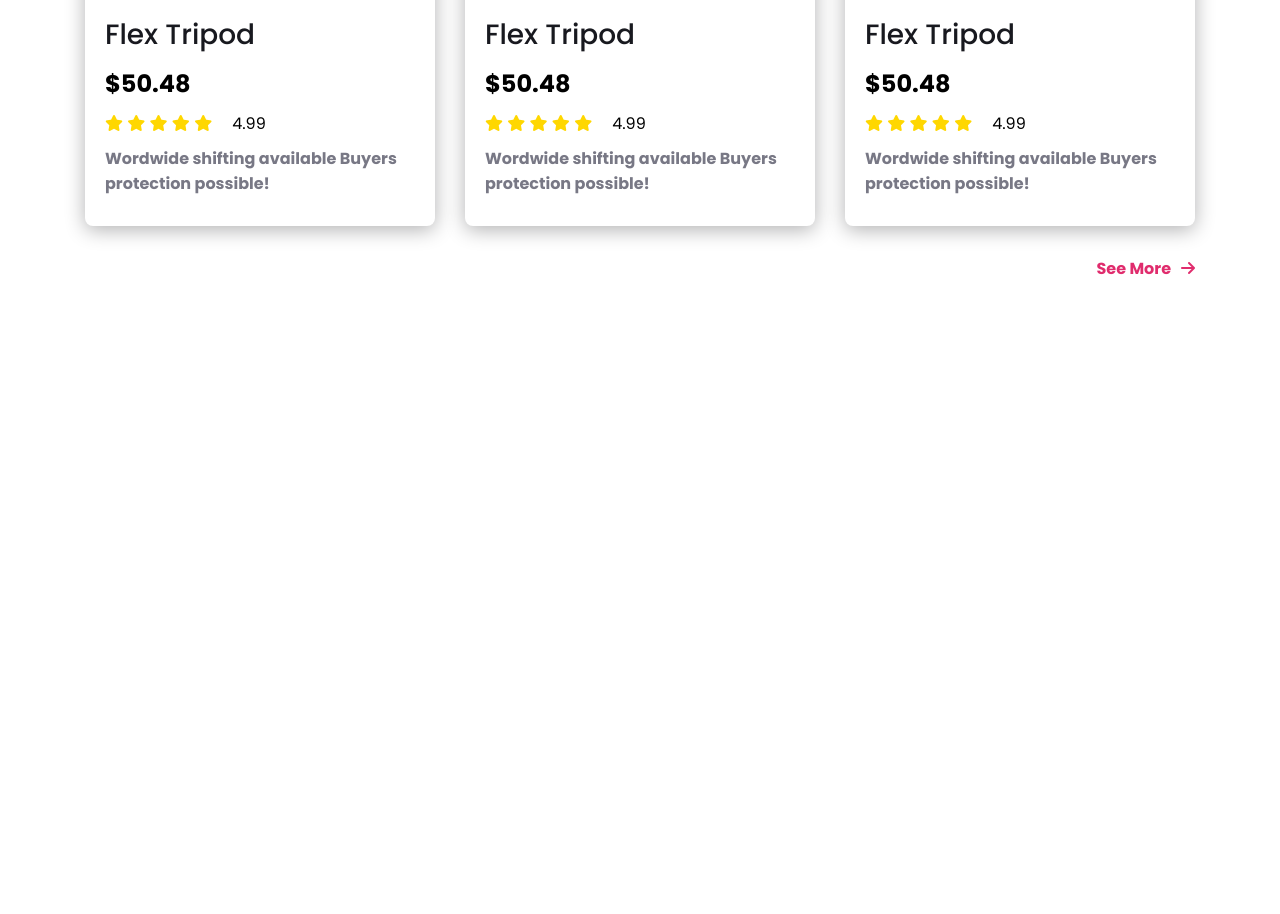
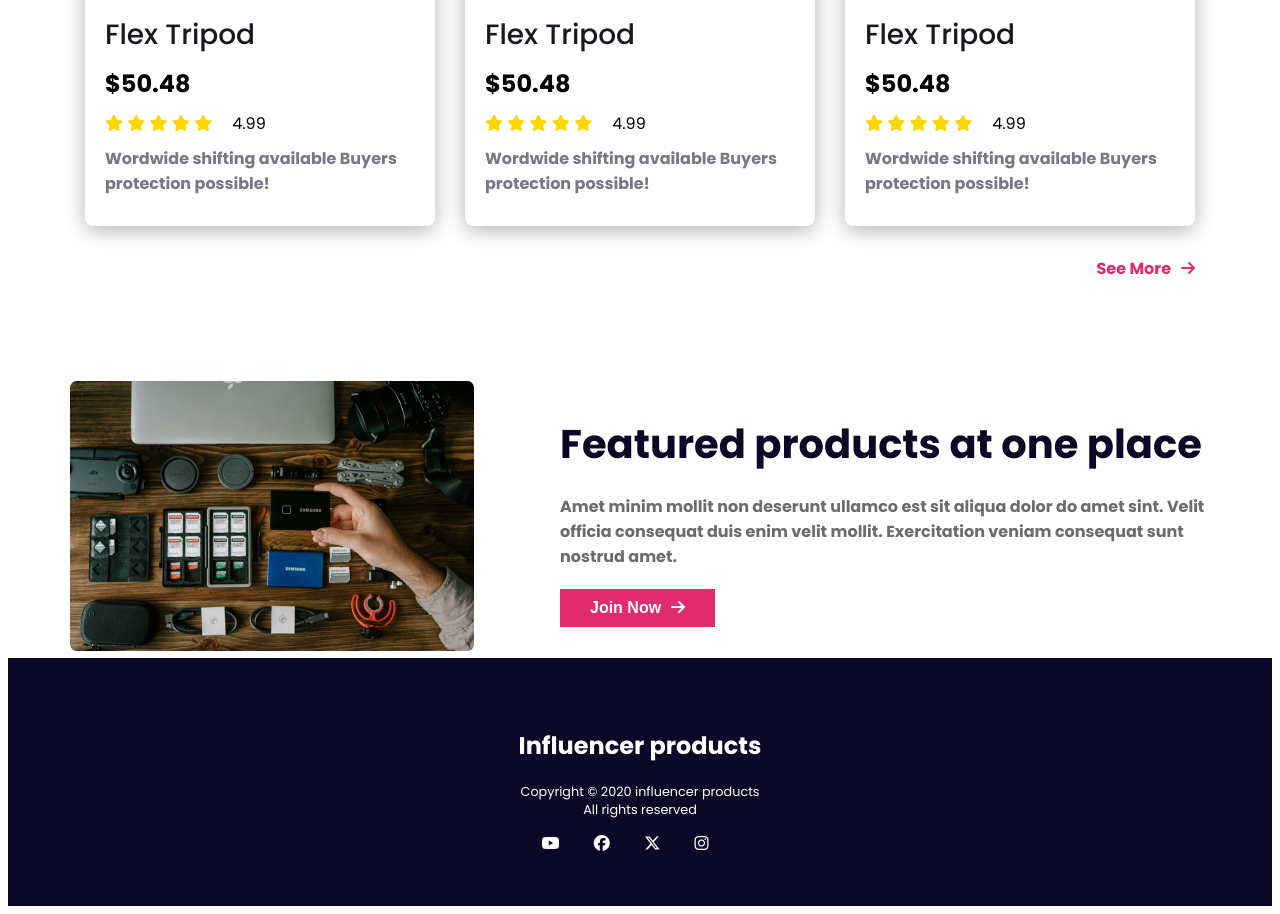
Before and after one commit to imadisimran/influencer-gear, a plain HTML site: page index.html in a window 1280 px wide. Shown: the part 2268-3182 px from the top of the page. Before the commit the page ends 2557 px from the top, so only its background shows below. Drawn offline with Linux system fonts and the light colour scheme.

Commit message:
featured products and footer done

```diff
--- a/index.html
+++ b/index.html
@@ -214,7 +214,35 @@
             </div>
             <div id="more"><a href="">See More<i class="fa-solid fa-arrow-right arrow-right"></i></a></div>
         </section>
+
+        <section class="featured-products">
+            <div class="featured-products-left">
+                <img src="influencer-gear/images/gear.png" alt="">
+            </div>
+
+            <div class="featured-products-right">
+                <h1>Featured products at one  place</h1>
+                <p>Amet minim mollit non deserunt ullamco est sit aliqua dolor do amet sint. Velit officia consequat duis enim velit mollit. Exercitation veniam consequat sunt nostrud amet.</p>
+                <button class="common-btn" id="sharp-edge-btn">Join Now<i class="fa-solid fa-arrow-right arrow-right"></i></button>
+            </div>
+        </section>
     </main>
+
+<footer>
+    <div class="footer-container">
+        <h2>Influencer products</h2>
+        <p>Copyright © 2020  influencer products
+            <br>
+            All rights reserved
+        </p>
+        <div class="logos">
+            <i class="fa-brands fa-youtube"></i>
+            <i class="fa-brands fa-facebook"></i>
+            <i class="fa-brands fa-x-twitter"></i>
+            <i class="fa-brands fa-instagram"></i>
+        </div>
+    </div>
+</footer>
 
 </body>
 
--- a/styles/style.css
+++ b/styles/style.css
@@ -298,6 +298,62 @@ nav {
   text-decoration: none;
 }
 
+/* Featured products */
+
+.featured-products{
+  max-width: 1140px;
+  margin:0 auto;
+  display: flex;
+  gap:90px;
+  margin-top: 100px;
+}
+
+#sharp-edge-btn{
+  border-radius: 0px;
+}
+
+.featured-products-right h1{
+  font-size: 2.5rem;
+  color:#0A0826;
+  font-weight: 700;
+  margin-bottom: 20px;
+}
+.featured-products-right p{
+  margin-bottom: 20px;
+  color:#6C6C6C;
+  font-size: 1rem;
+  font-weight: 700;
+}
+
+
+.featured-products-left{
+  max-width:400px;
+}
+
+/* .featured-products-left img{
+  width: 100%;
+} */
+
+
+/* Footer style */
+footer{
+  background-color: #0A0826;
+  padding:50px;
+  color:white;
+  text-align: center;
+
+}
+
+
+footer p{
+  font-size: 0.8rem;
+}
+
+
+.logos i{
+  margin-right:30px;
+}
+
 
 /* Mobile responsive design */
 
@@ -331,4 +387,9 @@ nav {
   .card-container{
     grid-template-columns: 1fr;
   }
+
+  .featured-products{
+    flex-direction: column-reverse;
+    text-align: center;
+  }
 }
```
